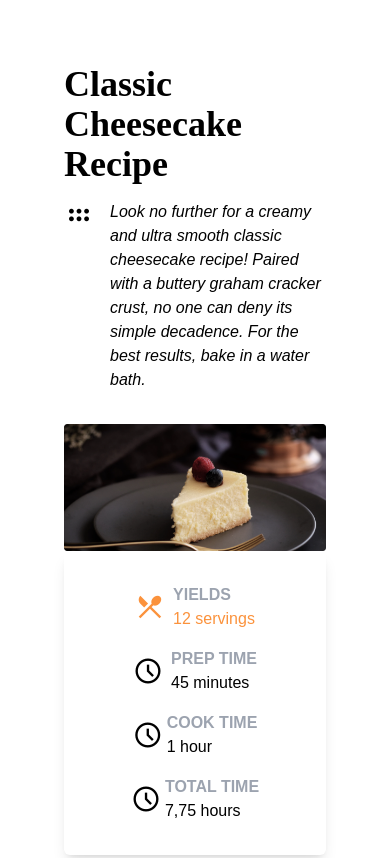
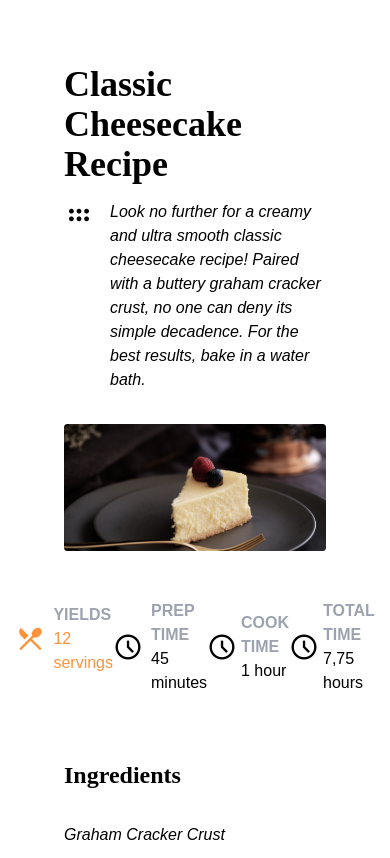
Before and after one commit to Juana-89/recipe-page-master, a website: page src/index.html in a window 390 px wide. Shown: the top 858 px of the page. Drawn offline with nearby package versions, Linux system fonts and the light colour scheme.

Commit message:
vista responsive 90%

```diff
--- a/src/index.html
+++ b/src/index.html
@@ -155,9 +155,9 @@
         </ol>
         <p class="italic text-gray-400">Source: https://sallysbakingaddiction.com/classic-cheesecake/</p>
       </article>
-      <aside class="shadow-lg aside rounded-md sm:w-1/4 sm:h-1/3 sm:mt-12 sm:ml-auto w-full">
-        <div class="flex items-center flex-col justify-center mt-8 mb-8">
-          <div class="flex items-center">
+      <aside class="sm:shadow-lg aside rounded-md sm:w-1/4 sm:h-1/3 sm:mt-12 sm:ml-auto w-full">
+        <div class="flex items-center sm:flex-col justify-center mt-8 mb-8">
+          <div class="flex items-center first-element">
             <span class="material-symbols-outlined mr-2 text-orange-400">
               restaurant_menu
             </span>
--- a/src/input.css
+++ b/src/input.css
@@ -50,10 +50,17 @@ hr.dotted {
   border-top: 3px dotted #bbb;
 }
 
-@media screen and (max-width:750px){
+@media screen and (max-width:780px){
 .aside {
   order:1;
+  flex-direction: column;
+
 }
+.first-element {
+  order: -1; /* Pone este elemento en la parte superior */
+  flex-wrap: nowrap;
+}
+
 .article {
   order:2;
 }
```
Also changed, not shown: dist/output.css.
